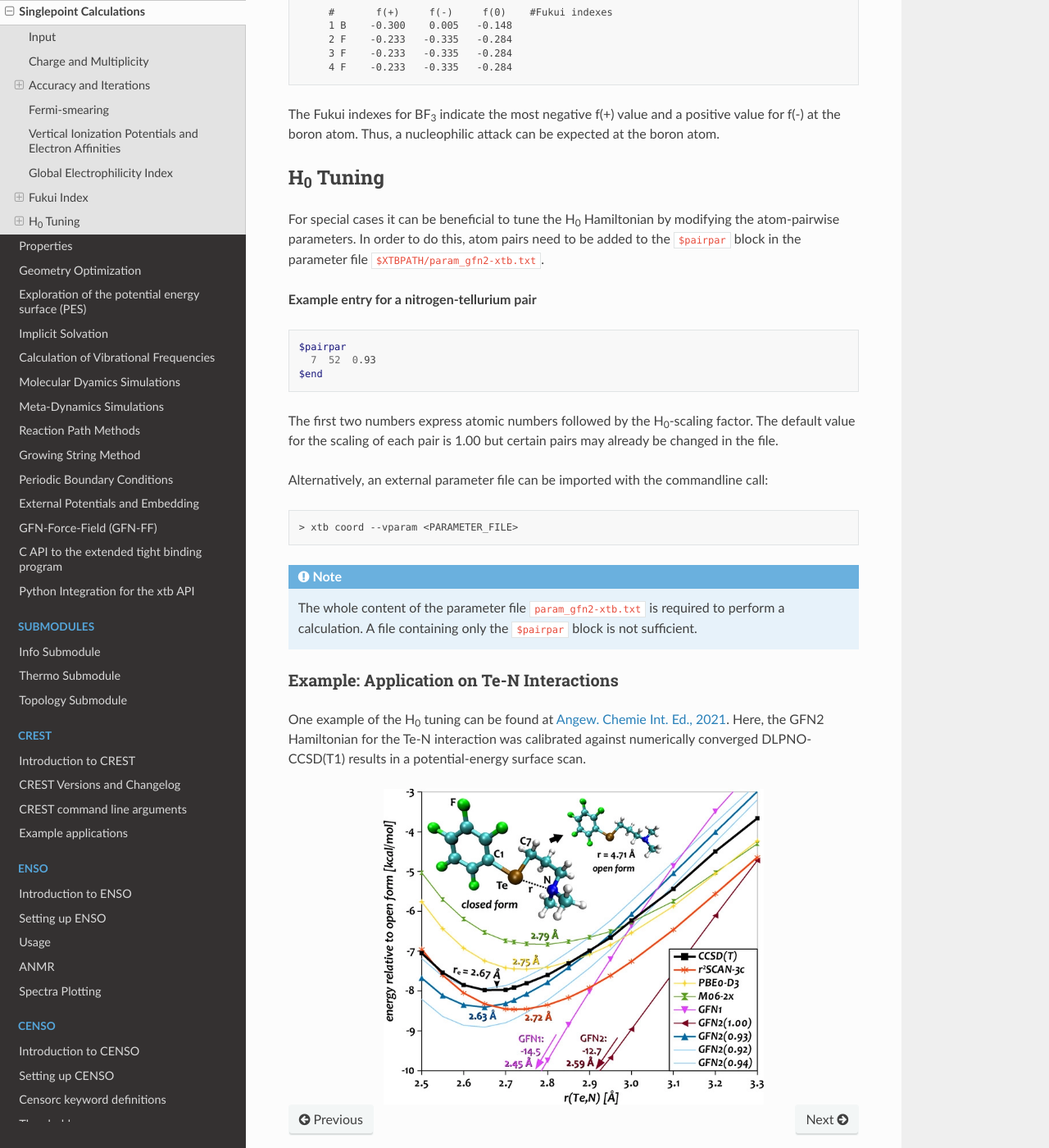
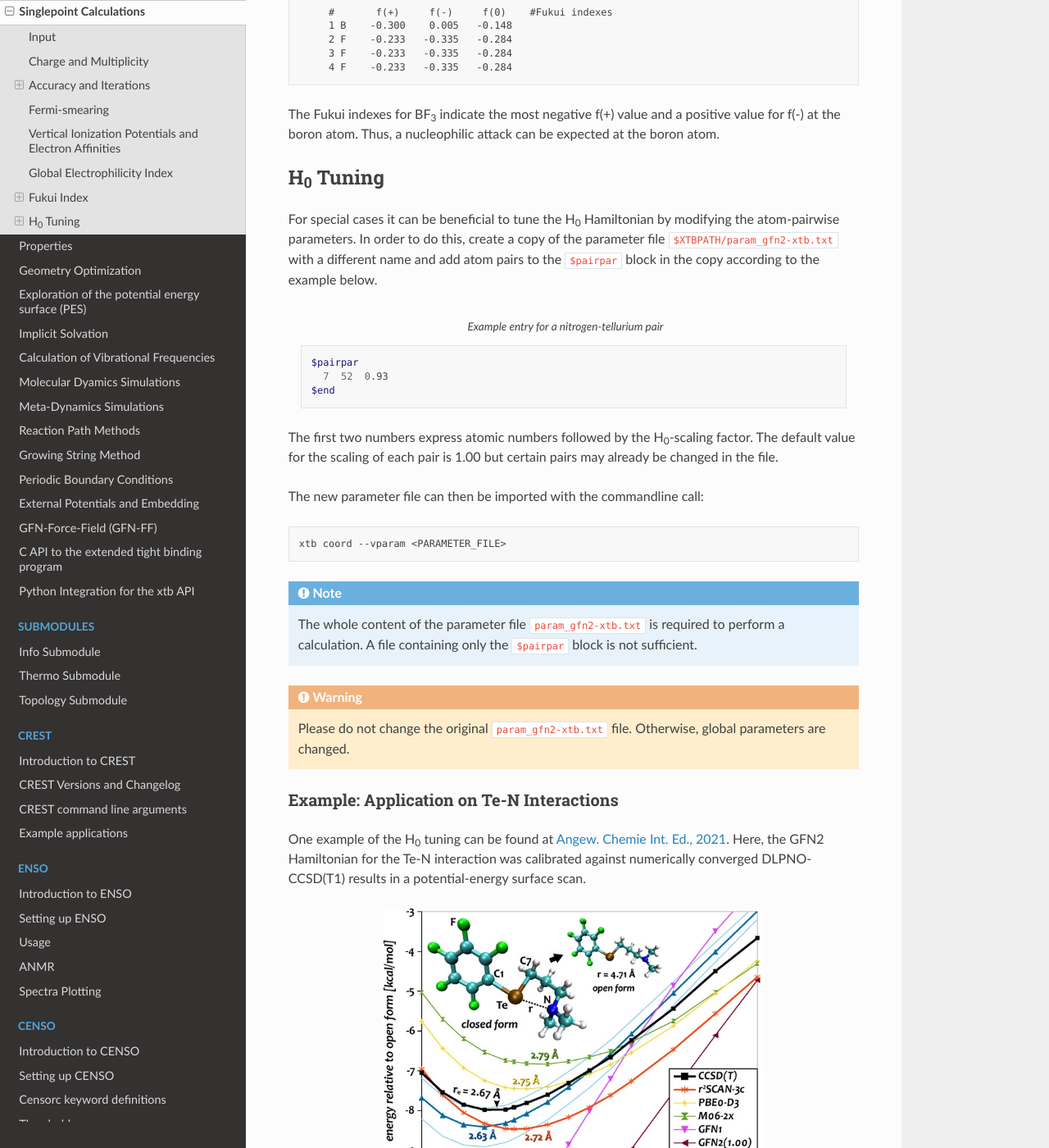
Before and after one commit to grimme-lab/xtb_docs, a Sphinx documentation site: the page built from source/sp.rst, in a window 1280 px wide and 1400 px high, scrolled down 9738 px. Shown: the whole window at 82% size. Built offline with Sphinx 7.4.7 and the Read the Docs theme 2.0.0, drawn with Linux system fonts in a browser that asks for light colours.

Commit message:
changed H0 Tuning description

```diff
--- a/source/sp.rst
+++ b/source/sp.rst
@@ -489,26 +489,25 @@ The Fukui indexes for BF\ :sub:`3`\  indicate the most negative f(+) value and a
 H\ :sub:`0`\  Tuning
 ====================
 
-For special cases it can be beneficial to tune the H\ :sub:`0`\  Hamiltonian by modifying the atom-pairwise parameters. In order to do this, atom pairs need to be added to the ``$pairpar`` block in the parameter file ``$XTBPATH/param_gfn2-xtb.txt``.
+For special cases it can be beneficial to tune the H\ :sub:`0`\  Hamiltonian by modifying the atom-pairwise parameters. In order to do this, create a copy of the parameter file ``$XTBPATH/param_gfn2-xtb.txt`` with a different name and add atom pairs to the ``$pairpar`` block in the copy according to the example below.
 
+.. code-block:: bash
+   :caption: Example entry for a nitrogen-tellurium pair
 
-**Example entry for a nitrogen-tellurium pair**
-
-.. code:: bash
-
- $pairpar
-   7  52  0.93
- $end
+   $pairpar
+     7  52  0.93
+   $end
 
 The first two numbers express atomic numbers followed by the H\ :sub:`0`\ -scaling factor. The default value for the scaling of each pair is 1.00 but certain pairs may already be changed in the file.
 
-Alternatively, an external parameter file can be imported with the commandline call:
+The new parameter file can then be imported with the commandline call:
 
 .. code:: sh
 
-  > xtb coord --vparam <PARAMETER_FILE>
+   xtb coord --vparam <PARAMETER_FILE>
 
 .. note::   The whole content of the parameter file ``param_gfn2-xtb.txt`` is required to perform a calculation. A file containing only the ``$pairpar`` block is not sufficient.
+.. warning:: Please do not change the original ``param_gfn2-xtb.txt`` file. Otherwise, global parameters are changed.
 
 Example: Application on Te-N Interactions
 -----------------------------------------
```
